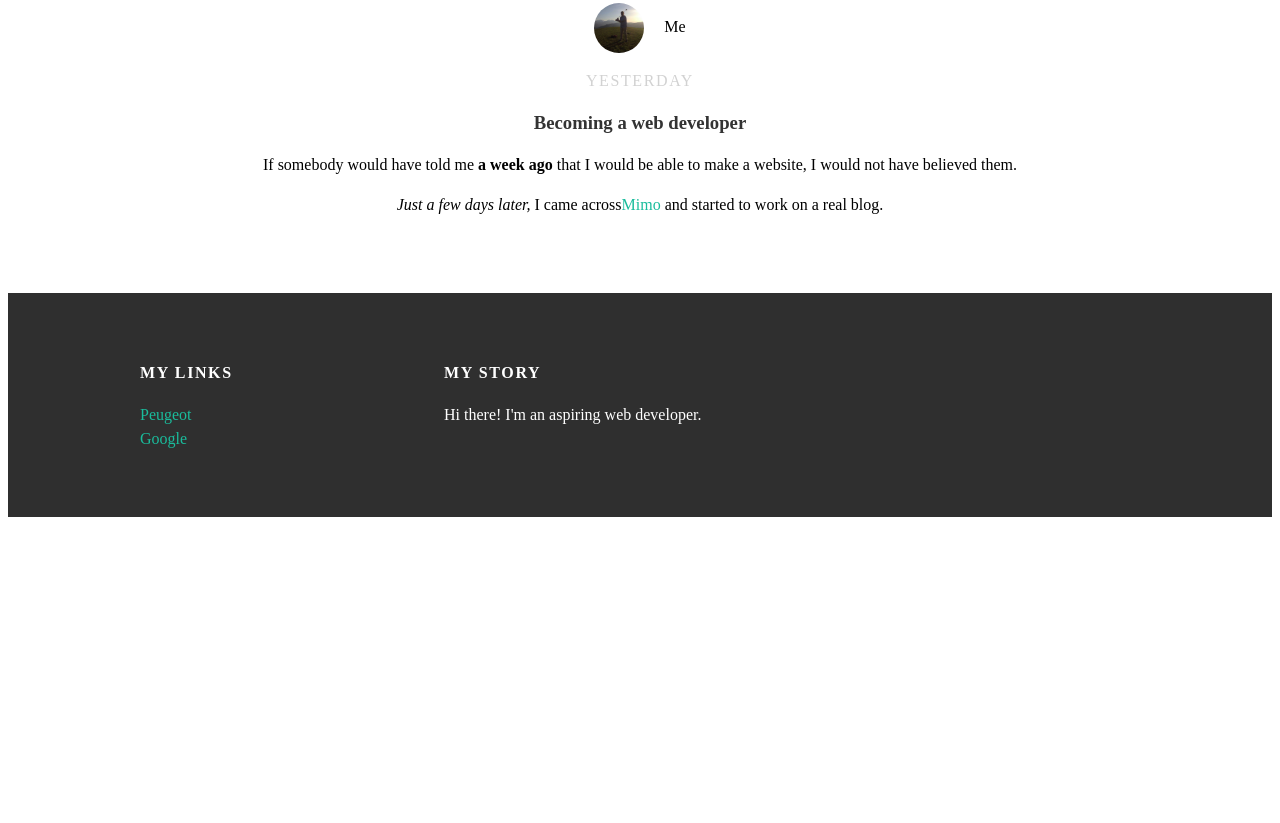
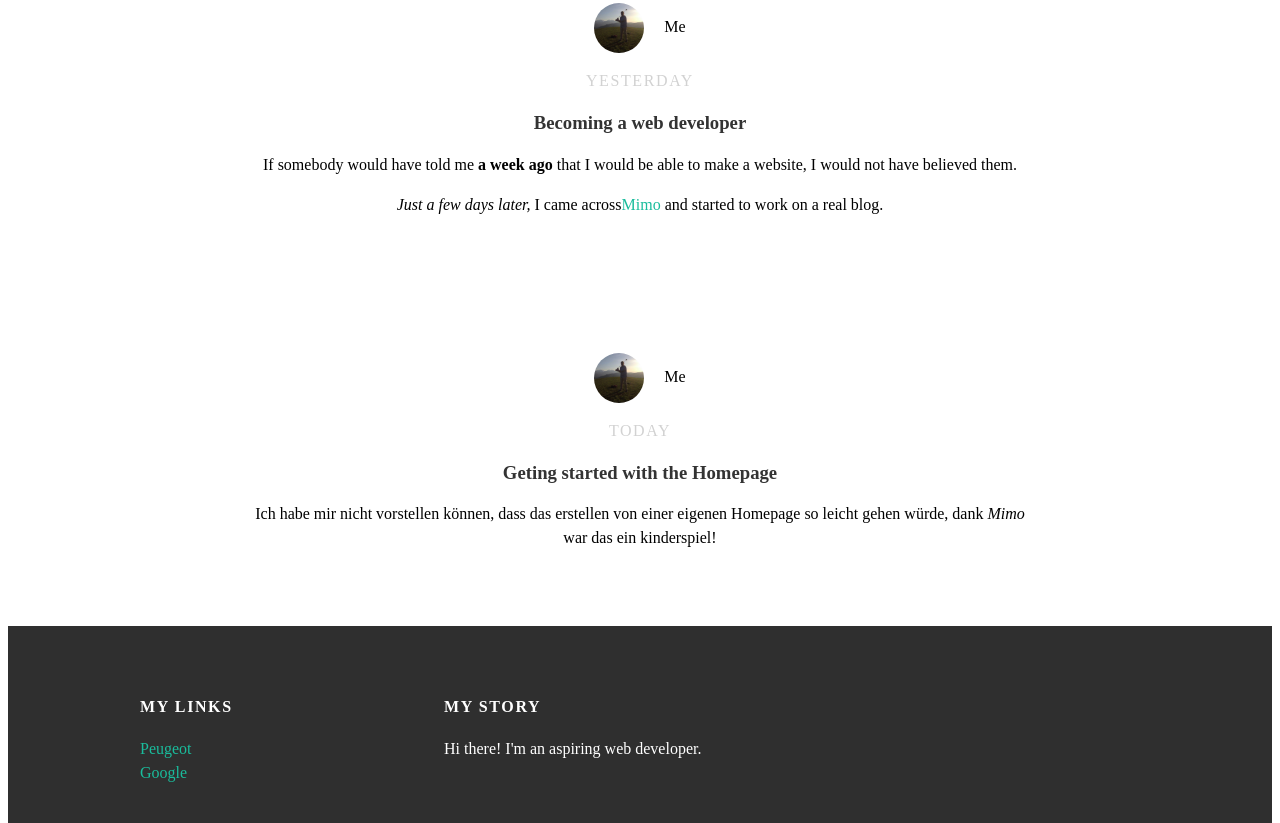
Before and after one commit to KonstantinPenzl/KonstantinPenzl.github.io, a plain HTML site: page index.html in a window 1280 px wide. Shown: the part 564-1387 px from the top of the page. Before the commit the page ends 1089 px from the top, so only its background shows below. Drawn offline with Linux system fonts and the light colour scheme.

Commit message:
Update index.html

```diff
--- a/index.html
+++ b/index.html
@@ -46,6 +46,22 @@
       </div>
     </div>
    </div>
+ <div id="content">
+     <div class="post-container">
+       <div class="post">
+         <div class="post-author">
+           <img src="me.png">
+           <span>Me</span>
+         </div>
+         <p class="post-date">Today</p>
+         <h3 class="post-title">Geting started with the Homepage</h3>
+         <div class="post-content">
+           <p> Ich habe mir nicht vorstellen können, dass das erstellen von einer eigenen Homepage so leicht gehen würde, dank <em>Mimo</em><br>
+            war das ein kinderspiel!
+         </div>
+       </div>
+     </div>
+    </div>
    <div id="footer">
     <div class="container">
       <div class="column">
```
